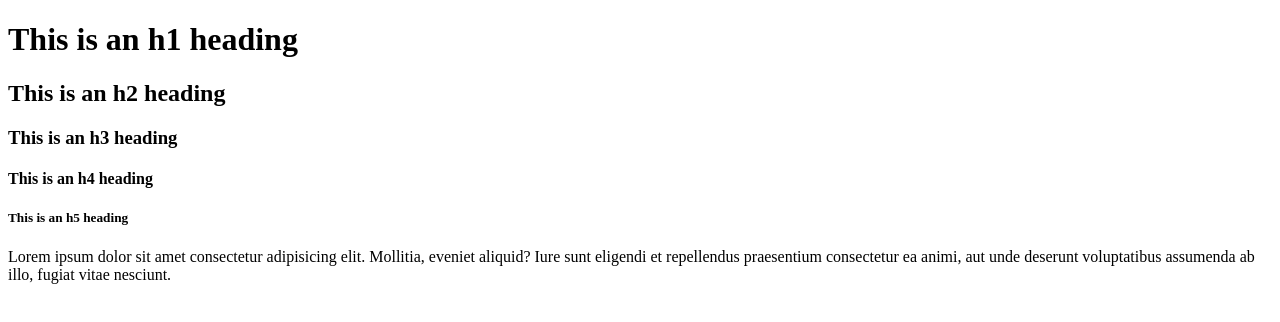
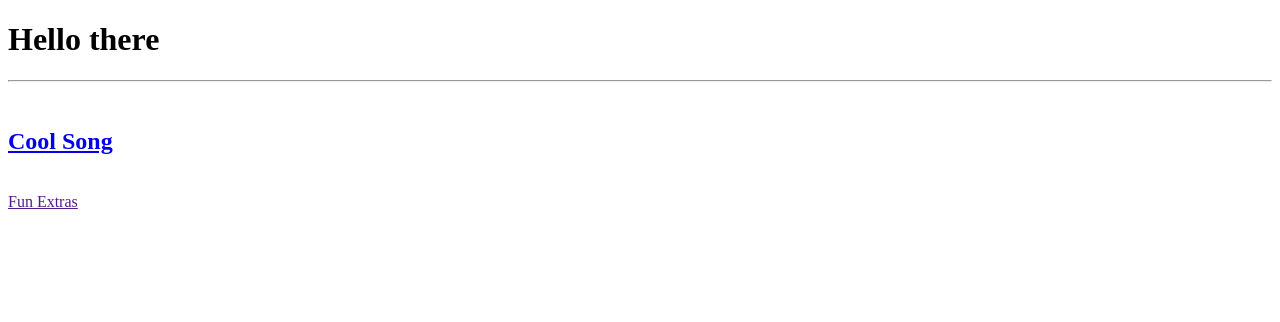
Before and after one commit to gerald321666-ux/website_demo, a plain HTML site: page index.html in a window 1280 px wide. Drawn offline with Linux system fonts and the light colour scheme.

Commit message:
Revise index.html with new headings and links
Updated content and structure of the webpage.

```diff
--- a/index.html
+++ b/index.html
@@ -6,15 +6,16 @@
 </head>
 
 <body>
-	<h1>This is an h1 heading</h1>
-	<h2>This is an h2 heading</h2>
-	<h3>This is an h3 heading</h3>
-	<h4>This is an h4 heading</h4>
-	<h5>This is an h5 heading</h5>
-	<p>Lorem ipsum dolor sit amet consectetur adipisicing elit. Mollitia, eveniet aliquid? Iure sunt eligendi et
-		repellendus praesentium consectetur ea animi, aut unde deserunt voluptatibus assumenda ab illo, fugiat vitae
-		nesciunt.</p>
-
+	<h1>Hello there</h1>
+	<hr>
+	<br>
+	<a href="lyrics.html">
+		<h2>Cool Song</h2>
+	</a>
+	<br>
+	<a href="">
+		Fun Extras
+	</a>
 </body>
 
 </html>
```
